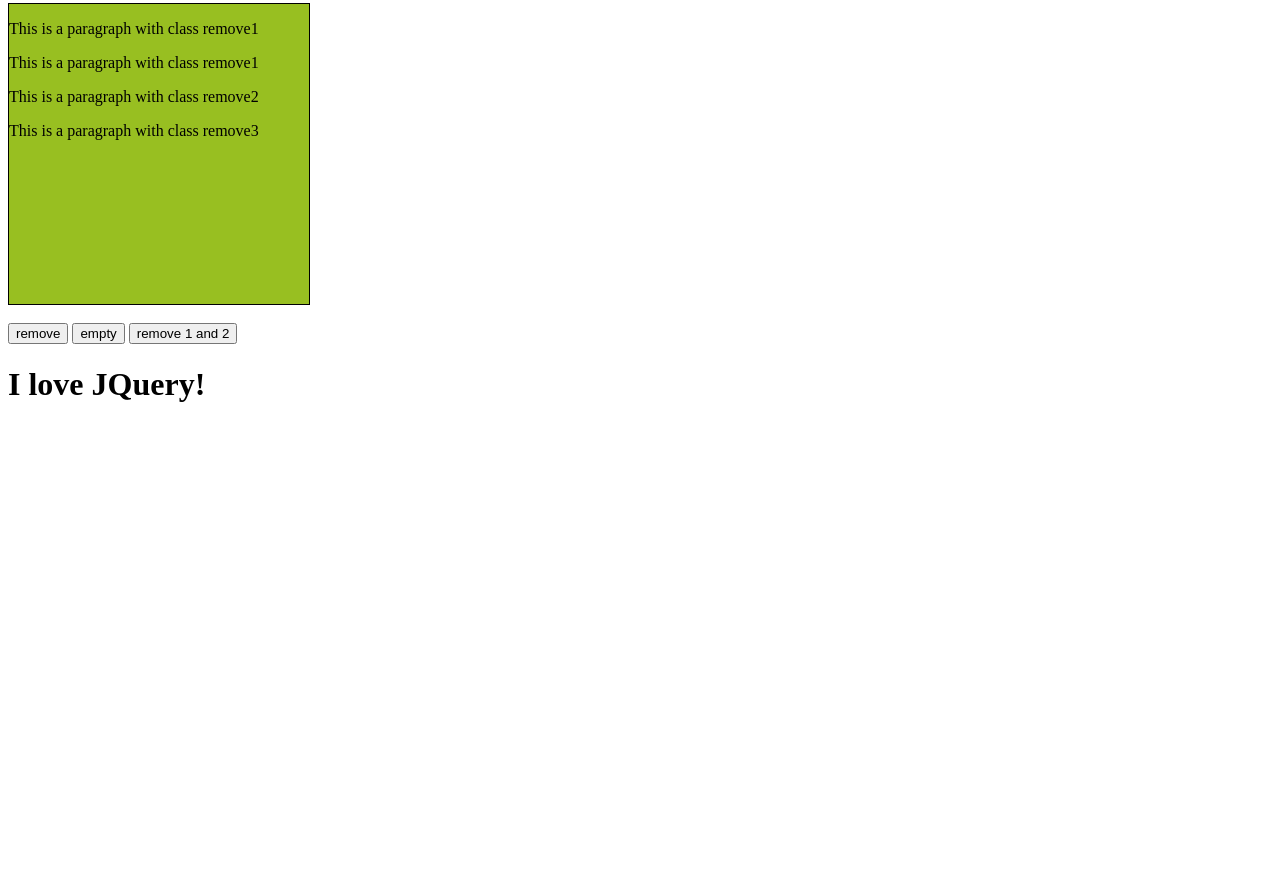
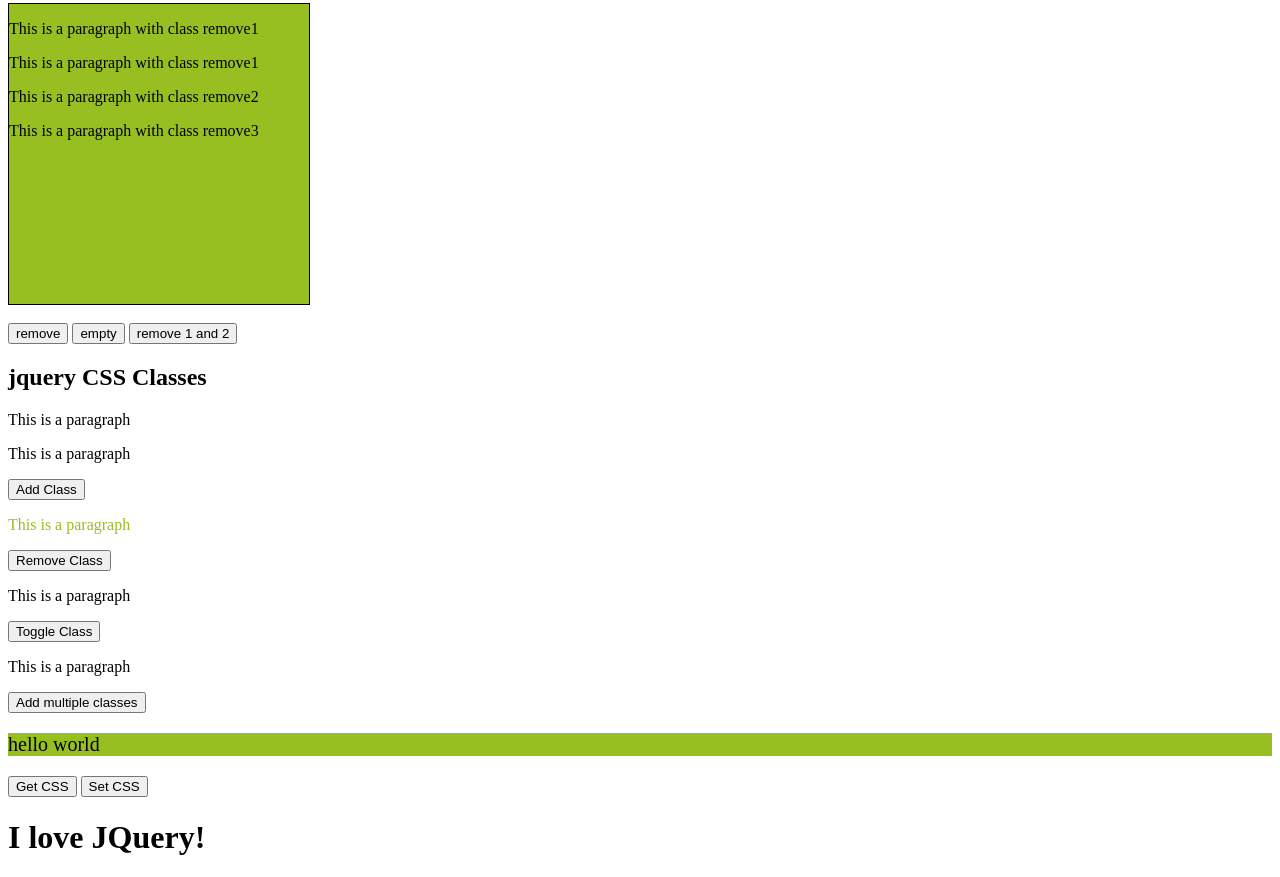
Before and after one commit to D-Palamala-Sai-Niharika/jquery-demo, a plain HTML site: page index.html in a window 1280 px wide. Shown: the part 1645-2522 px from the top of the page. Before the commit the page ends 2069 px from the top, so only its background shows below. Drawn offline with nearby package versions, Linux system fonts and the light colour scheme.

Commit message:
jquery css class and css()

```diff
--- a/app.js
+++ b/app.js
@@ -135,4 +135,26 @@ $("document").ready(function(){
         $("p").remove(".remove1,.remove2");
     });
 
+    //jquery css classes
+    $(".addClassBtn").click(function(){
+        $(".para1,.para2").addClass("color");
+    });
+    $(".rmClassBtn").click(function(){
+        $(".para3").removeClass("color");
+    });
+    $(".toggleClassBtn").click(function(){
+        $(".para4").toggleClass("color");
+    });
+    $(".mulClassBtn").click(function(){
+        $(".para").addClass("color fontSize");
+    });
+
+    //jquert css()
+    $(".getCSS").click(function(){
+        alert($(".cssPara").css("background-color"));
+    });
+    $(".setCSS").click(function(){
+        $(".cssPara").css("background-color","#e5eecc");
+    });
+
 });
--- a/index.html
+++ b/index.html
@@ -97,6 +97,23 @@
          <button class="em">empty</button>
          <button class="rmSpecify">remove 1 and 2</button>
 
+         <!-- jquery css classes -->
+         <h2>jquery CSS Classes</h2>
+         <p class="para1">This is a paragraph</p>
+         <p class="para2">This is a paragraph</p>
+         <button class="addClassBtn">Add Class</button>
+         <p class="para3 color">This is a paragraph</p>
+         <button class="rmClassBtn">Remove Class</button>
+         <p class="para4">This is a paragraph</p>
+         <button class="toggleClassBtn">Toggle Class</button>
+         <p class="para">This is a paragraph</p>
+         <button class="mulClassBtn">Add multiple classes</button>
+         <!-- jquery css() -->
+         <p class="cssPara" style="background-color:#98bf21;font-size:20px">hello world</p>
+         <button class="getCSS">Get CSS</button>
+         <button class="setCSS">Set CSS</button>
+
+
         <script src="https://code.jquery.com/jquery-3.7.0.js" integrity="sha256-JlqSTELeR4TLqP0OG9dxM7yDPqX1ox/HfgiSLBj8+kM=" crossorigin="anonymous"></script>
         <script src="./app.js"></script>
         <script>
--- a/styles.css
+++ b/styles.css
@@ -14,3 +14,10 @@
     display: none;
     padding:50px;
 }
+.color{
+    color:#98bf21;
+}
+.fontSize{
+    font-size: 24px;
+    font-weight: 200;
+}
```
Also changed, not shown: 1 other file.
